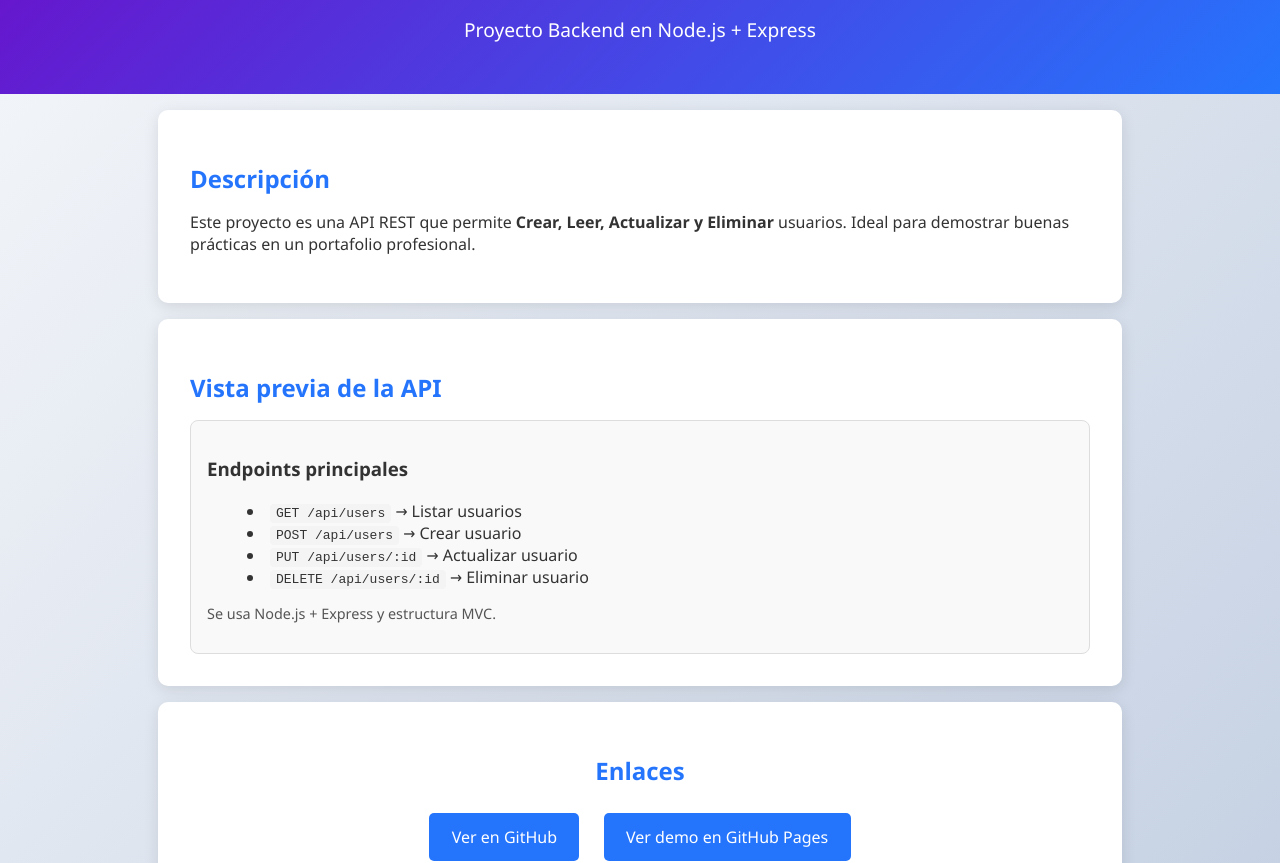
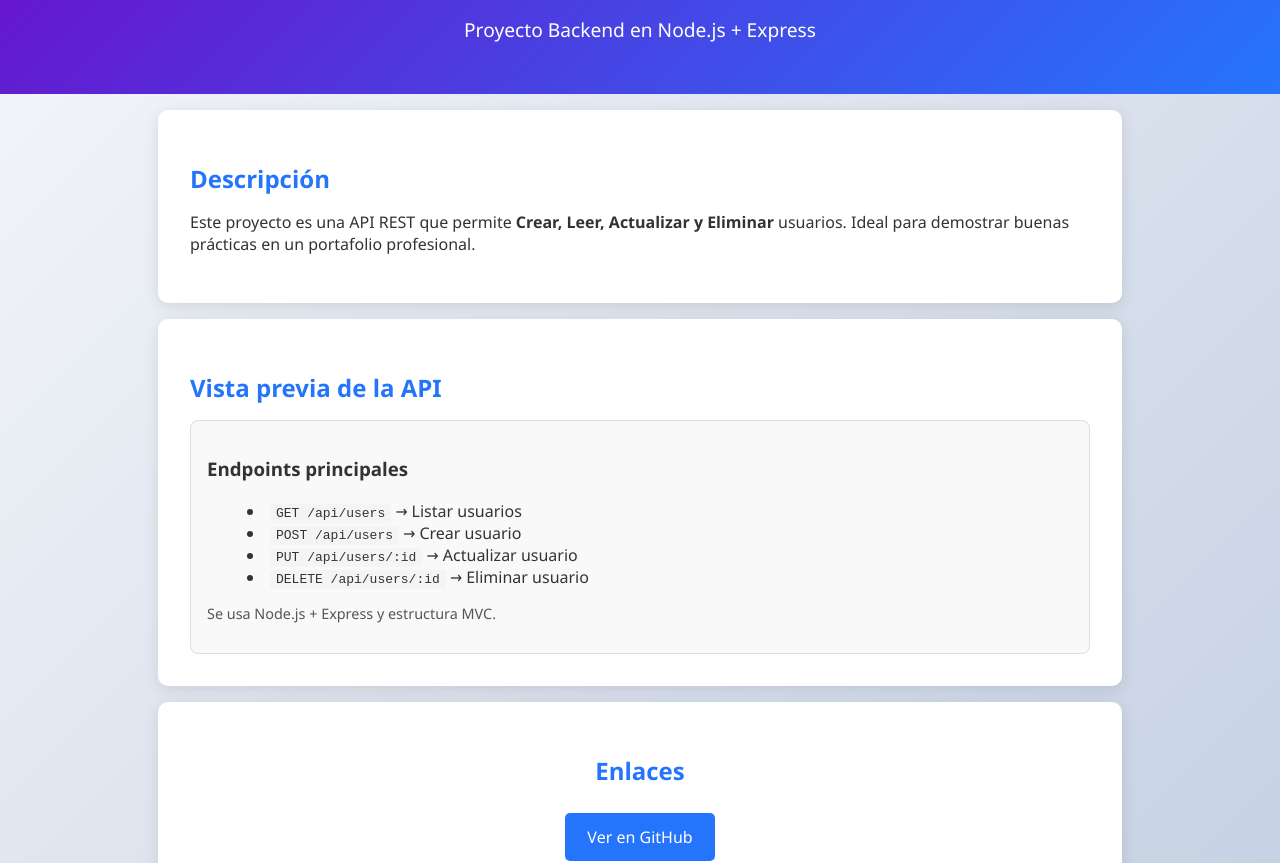
Before and after one commit to jjulito/crud-usuarios, a website: page index.html in a window 1280 px wide. Shown: the part 90-953 px from the top of the page. Drawn offline with Linux system fonts and the light colour scheme.

Commit message:
Update index.html

```diff
--- a/index.html
+++ b/index.html
@@ -36,7 +36,6 @@
     <section class="project-links">
         <h2>Enlaces</h2>
         <a href="https://github.com/jjulito/crud-usuarios" target="_blank" class="btn">Ver en GitHub</a>
-        <a href="https://jjulito.github.io/crud-usuarios" target="_blank" class="btn">Ver demo en GitHub Pages</a>
     </section>
 
     <footer>
```
